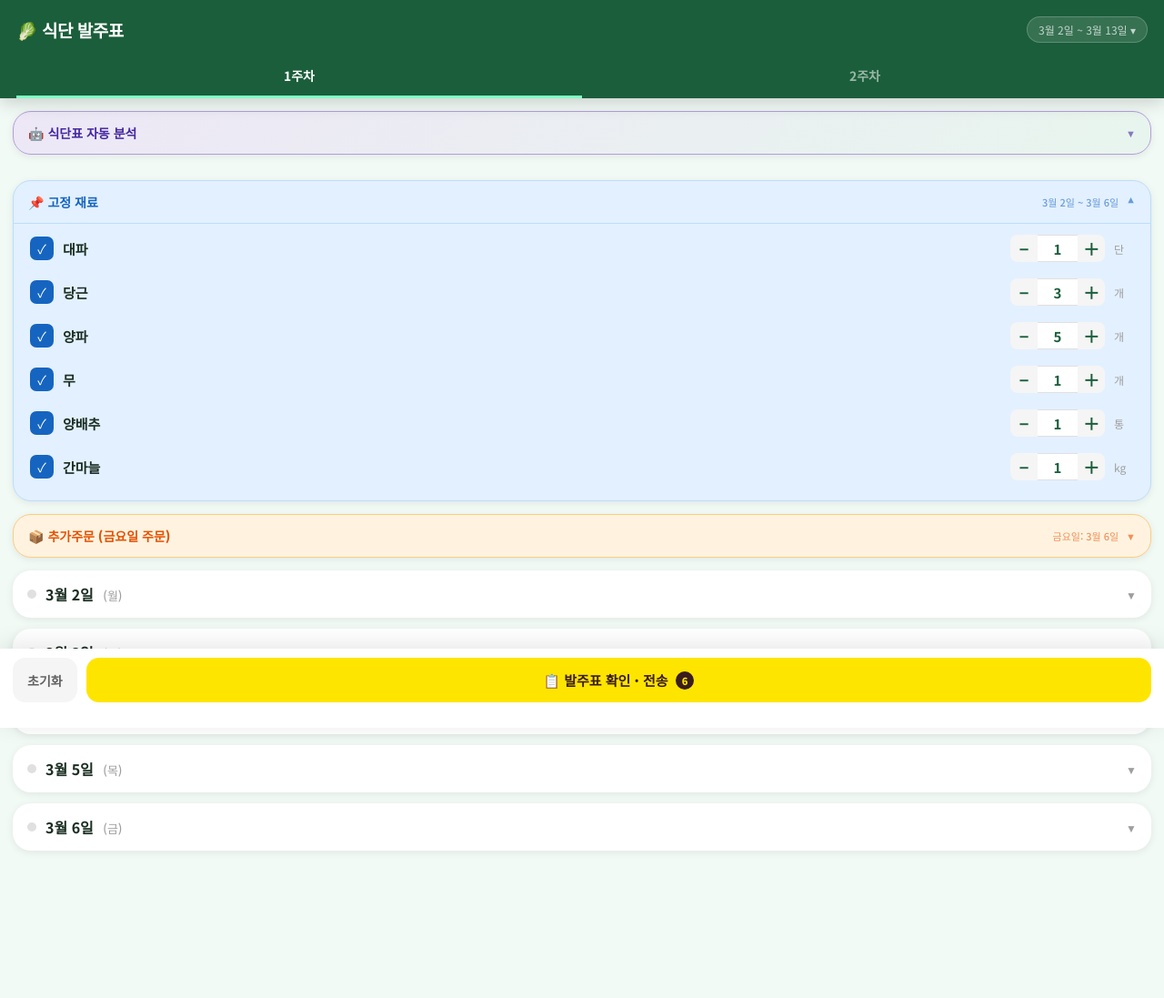
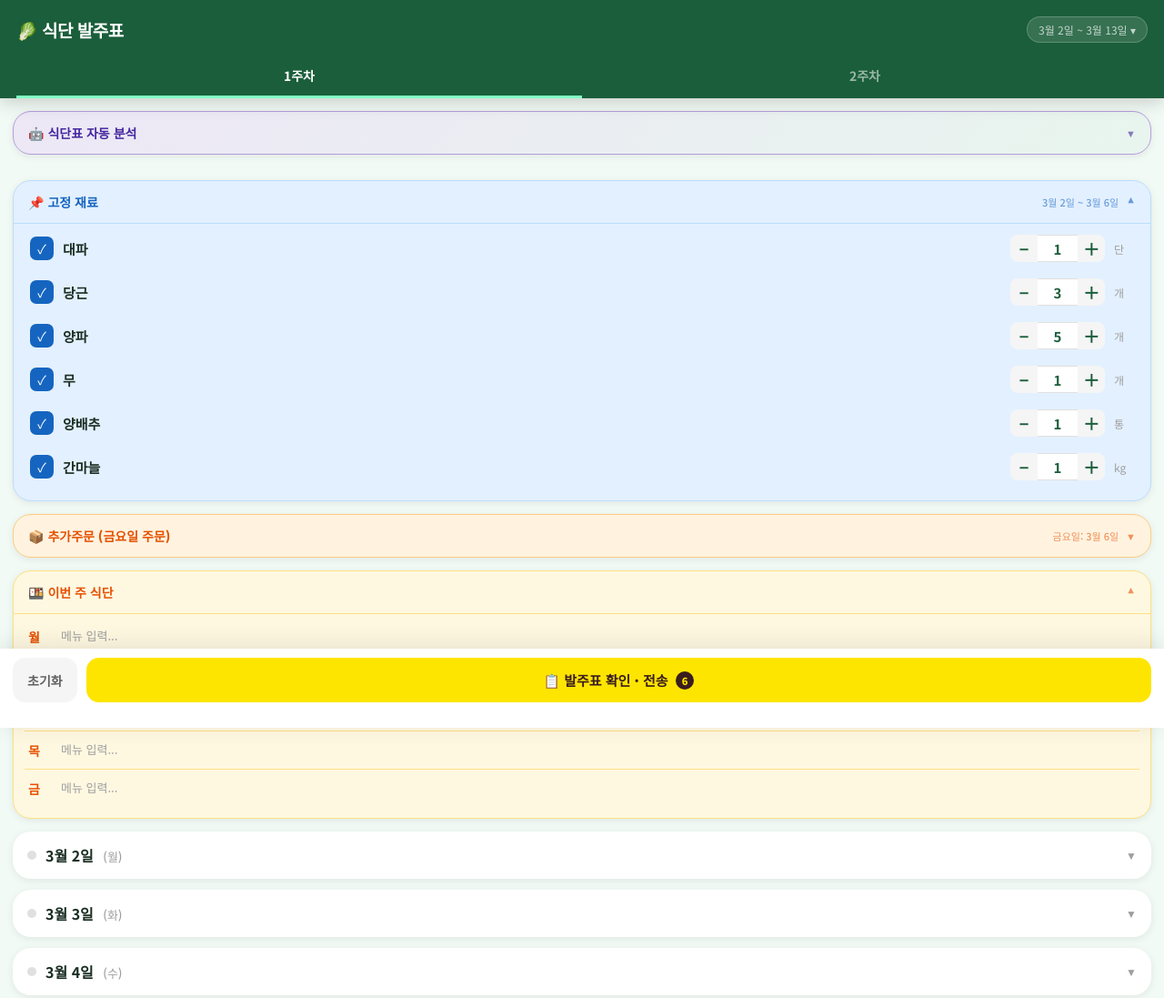
Before and after one commit to kimsh1364-commits/daycare_cook, a plain HTML site: page daycare-order-app/index.html in a window 1280 px wide. Shown: the top 1097 px of the page at 91% size. Before the commit the page ends 1061 px from the top, so only its background shows below. Drawn offline with Linux system fonts and the light colour scheme.

Commit message:
Add meal plan card and update date handling

```diff
--- a/daycare-order-app/index.html
+++ b/daycare-order-app/index.html
@@ -129,6 +129,52 @@ body {
   border-top: 1px solid #BBDEFB;
 }
 .week-fixed-card.open .week-fixed-body { display: block; }
+
+/* ── 식단 카드 ── */
+.week-meal-card {
+  background: #FFF8E1;
+  border-radius: var(--radius-lg);
+  margin-bottom: 14px;
+  box-shadow: var(--shadow-sm);
+  border: 1.5px solid #FFE082;
+  overflow: hidden;
+}
+.week-meal-header {
+  display: flex;
+  align-items: center;
+  padding: 13px 16px;
+  cursor: pointer;
+  gap: 8px;
+  user-select: none;
+}
+.week-meal-title { flex: 1; font-size: 14px; font-weight: 800; color: #E65100; }
+.week-meal-arrow { font-size: 11px; color: #E65100; opacity: 0.6; transition: transform 0.2s; }
+.week-meal-card.open .week-meal-arrow { transform: rotate(180deg); }
+.week-meal-body { display: none; padding: 4px 12px 12px; border-top: 1px solid #FFE082; }
+.week-meal-card.open .week-meal-body { display: block; }
+.meal-plan-row {
+  display: flex;
+  align-items: flex-start;
+  padding: 8px 4px;
+  border-bottom: 1px solid #FFE082;
+  gap: 10px;
+}
+.meal-plan-row:last-child { border-bottom: none; }
+.meal-plan-dow { font-size: 14px; font-weight: 800; color: #E65100; width: 20px; flex-shrink: 0; padding-top: 3px; }
+.meal-plan-menu {
+  flex: 1;
+  font-size: 13px;
+  color: var(--dark);
+  line-height: 1.6;
+  min-height: 24px;
+  outline: none;
+  border-radius: 6px;
+  padding: 2px 6px;
+  cursor: text;
+  word-break: keep-all;
+}
+.meal-plan-menu:empty::before { content: attr(placeholder); color: var(--gray3); }
+.meal-plan-menu:focus { background: white; box-shadow: 0 0 0 2px #FFD54F; border-radius: 6px; }
 
 /* ── 날짜 카드 ── */
 .day-card {
@@ -757,12 +803,12 @@ function initKakao() {
 
 // ── 날짜 유틸 ─────────────────────────────────────────
 function addDays(dateStr, n) {
-  const d = new Date(dateStr);
+  const d = new Date(dateStr + 'T00:00:00');
   d.setDate(d.getDate() + n);
-  return d.toISOString().split('T')[0];
+  return `${d.getFullYear()}-${String(d.getMonth()+1).padStart(2,'0')}-${String(d.getDate()).padStart(2,'0')}`;
 }
 function formatDate(dateStr) {
-  const d = new Date(dateStr);
+  const d = new Date(dateStr + 'T00:00:00');
   return {
     full: `${d.getMonth()+1}월 ${d.getDate()}일`,
     dow: WEEKDAYS[d.getDay()],
@@ -782,7 +828,7 @@ function initDefaultDates() {
   const diff = dow === 0 ? -6 : 1 - dow;
   const monday = new Date(today);
   monday.setDate(today.getDate() + diff);
-  const w1 = monday.toISOString().split('T')[0];
+  const w1 = `${monday.getFullYear()}-${String(monday.getMonth()+1).padStart(2,'0')}-${String(monday.getDate()).padStart(2,'0')}`;
   const w2 = addDays(w1, 7);
   startDates[1] = w1;
   startDates[2] = w2;
@@ -976,8 +1022,45 @@ function render() {
   }
   main.appendChild(buildWeekFixedCard(currentWeek));
   main.appendChild(buildWeekOrderCard(currentWeek));
+  main.appendChild(buildWeekMealPlanCard(currentWeek));
   dates.forEach(dateStr => main.appendChild(buildDayCard(dateStr)));
   updateBadge();
+}
+
+function buildWeekMealPlanCard(week) {
+  const dates = getWeekDates(week);
+  const card = document.createElement('div');
+  card.className = 'week-meal-card open';
+  card.id = `wm-card-${week}`;
+  const rowsHtml = dates.map(dateStr => {
+    const { dow } = formatDate(dateStr);
+    const data = dayData[dateStr] || {};
+    const menu = (data.menu || []).join(', ');
+    return `
+      <div class="meal-plan-row">
+        <div class="meal-plan-dow">${dow}</div>
+        <div class="meal-plan-menu" id="mpm-${dateStr}" contenteditable="true"
+             placeholder="메뉴 입력..."
+             onblur="saveMealMenu('${dateStr}', this)">${escHtml(menu)}</div>
+      </div>`;
+  }).join('');
+  card.innerHTML = `
+    <div class="week-meal-header" onclick="toggleWeekMealCard(${week})">
+      <div class="week-meal-title">🍱 이번 주 식단</div>
+      <div class="week-meal-arrow">▼</div>
+    </div>
+    <div class="week-meal-body" id="wmb-${week}">${rowsHtml}</div>`;
+  return card;
+}
+function toggleWeekMealCard(week) {
+  document.getElementById(`wm-card-${week}`).classList.toggle('open');
+}
+function saveMealMenu(dateStr, el) {
+  const text = el.innerText.trim();
+  getOrInitDay(dateStr).menu = text ? text.split(',').map(s => s.trim()).filter(Boolean) : [];
+}
+function escHtml(s) {
+  return s.replace(/&/g,'&amp;').replace(/</g,'&lt;').replace(/>/g,'&gt;');
 }
 
 function buildDayCard(dateStr) {
@@ -1132,6 +1215,7 @@ function applyAnalysisResult(result) {
     if (!validDates.has(day.date)) return;
     applied++;
     const data = getOrInitDay(day.date);
+    data.menu = day.menu || [];
     (day.ingredients || []).forEach(name => {
       if (!data.extra.some(e => e.name === name)) {
         data.extra.push({ name, unit: UNIT_MAP[name] || '개', qty: 1, checked: true });
```
